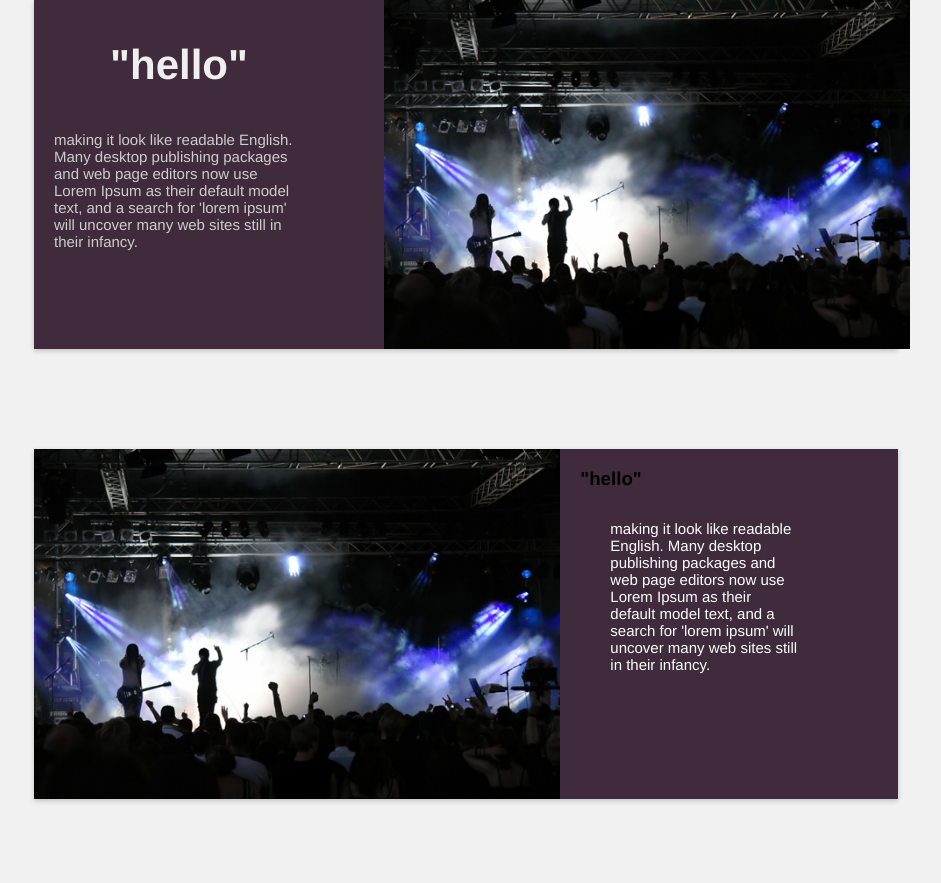
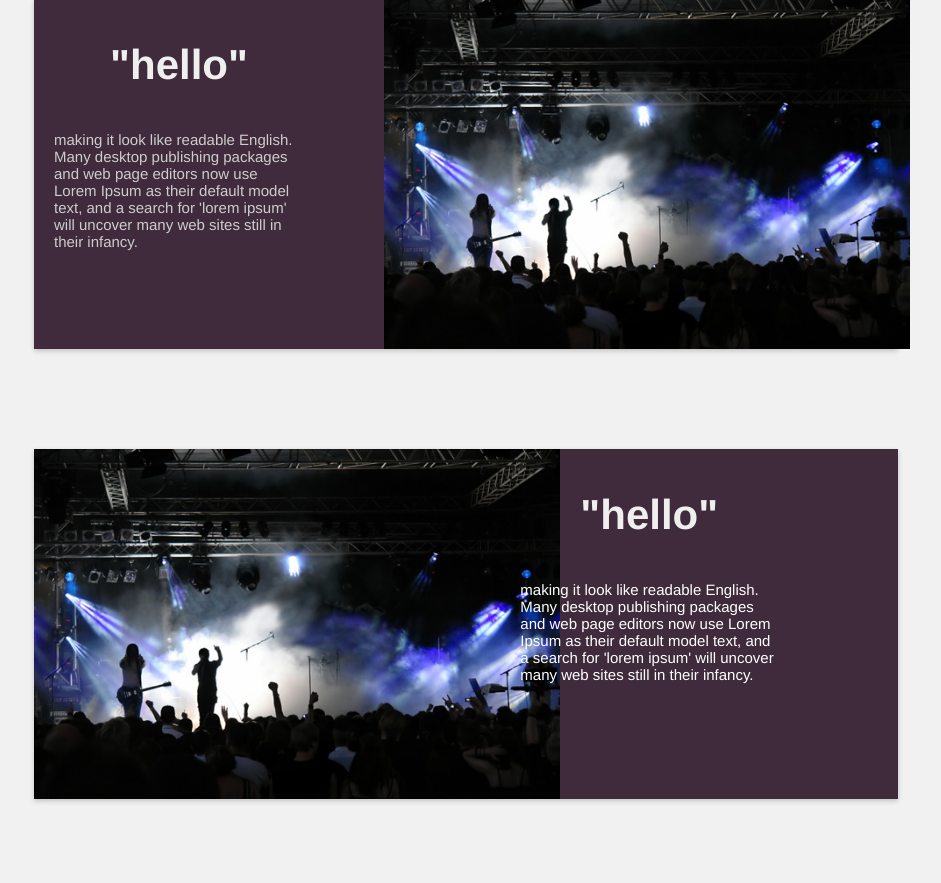
Before and after one commit to BenediktSexyMan/Lokaverk, a PHP site: page /info.html in a window 1280 px wide. Shown: the part 101-984 px from the top of the page, without its empty margins (174-1115 px from the left). Run offline with PHP 8.4, Linux system fonts and the light colour scheme.

Commit message:
color í box - fix
color í box - fix

```diff
--- a/info.html
+++ b/info.html
@@ -33,7 +33,7 @@
 
 
            <div class="p-div-right">
-                <h3>"hello"</h3>
+                <h3 class="box2-h3">"hello"</h3>
                 <p class="right-p">making it look like readable English. Many desktop publishing packages and web page editors now use Lorem Ipsum as their default model text, and a search for 'lorem ipsum' will uncover many web sites still in their infancy.</p>
             </div>
 
--- a/infoStyle.css
+++ b/infoStyle.css
@@ -46,8 +46,15 @@ body {
   box-shadow: 0 2px 5px rgba(0, 0, 0, 0.2); }
 
 .right-p {
-  margin: 30px;
-  color: white; }
+  /* margin: 30px; */
+  color: white;
+  margin-left: -60px;
+  width: 255px; }
+
+.box2-h3 {
+  /* color: white; */
+  color: #efefef;
+  font-size: 42px; }
 
 p {
   font-size: 15px; }
--- a/infoStyle.scss
+++ b/infoStyle.scss
@@ -48,10 +48,18 @@ body{
 }
 
 .right-p {
-    margin: 30px;
+    /* margin: 30px; */
     color: white;
+    margin-left: -60px;
+    width: 255px;
 }
 
+
+.box2-h3 {
+    /* color: white; */
+    color: #efefef;
+    font-size: 42px;
+}
 
 p {
     font-size: 15px;
```
